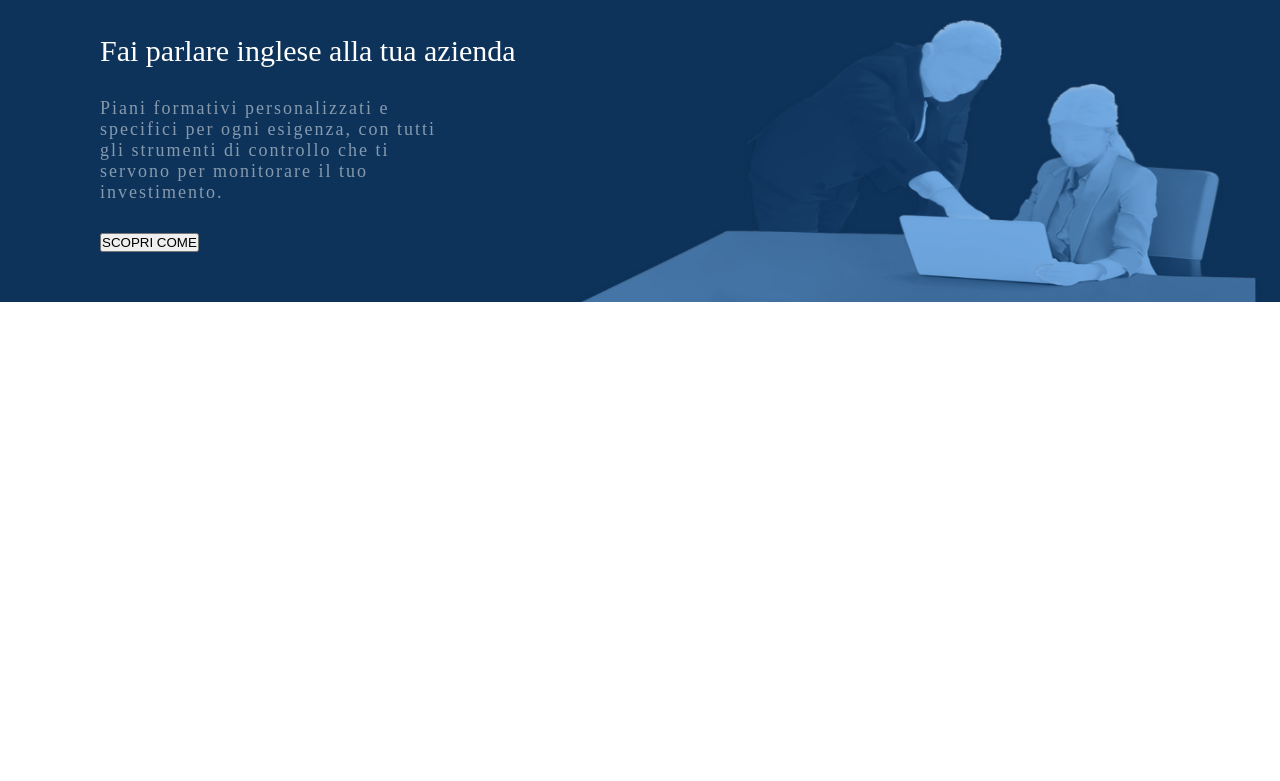
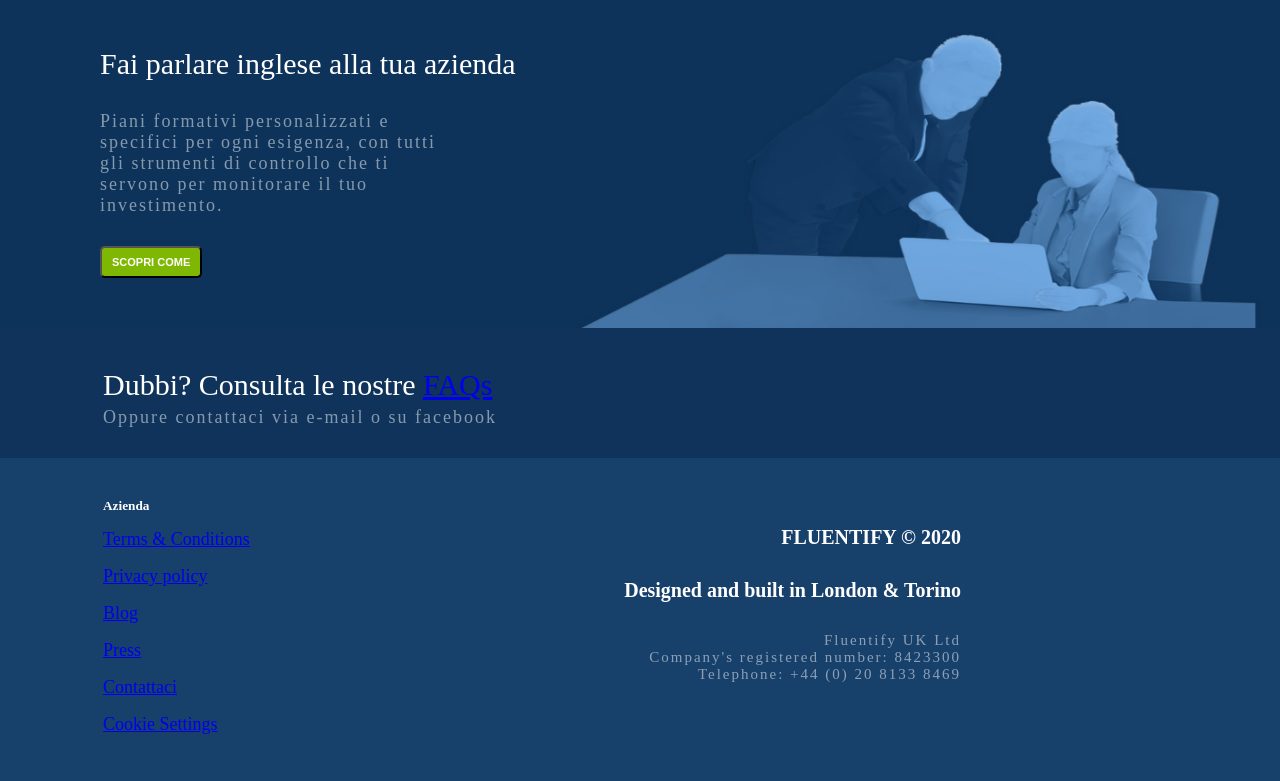
Before and after one commit to Paolo-Fiaschi/html-css-fluentify, a plain HTML site: page index.html in a window 1280 px wide. Shown: the part 782-1563 px from the top of the page. Before the commit the page ends 1084 px from the top, so only its background shows below. Drawn offline with Linux system fonts and the light colour scheme.

Commit message:
Struttura sezioni blue con footer

```diff
--- a/index.html
+++ b/index.html
@@ -38,7 +38,7 @@
               <a href="#">DIVENTA TUTOR</a>
             </li>
             <li>
-              <button type="button" name="button">
+              <button type="button" name="button" class="green">
                 LOG IN
               </button>
             </li>
@@ -235,25 +235,86 @@
 
     <footer>
 
-      <div class="footer-div">
+      <div class="footer-div-conteiner1">
 
-        <h3>
+        <div class="footer-div">
 
-        </h3>
+          <h2>
+            Dubbi? Consulta le nostre
+            <a href="#">
+              FAQs
+            </a>
+          </h2>
 
-        <h4>
+          <h4>
+            Oppure contattaci via e-mail o su facebook
+          </h4>
 
-        </h4>
+        </div>
 
       </div>
-
-      <div class="footer-div">
+      <div class="footer-div-conteiner2">
 
         <div class="footer-div">
+
+          <h5>
+            Azienda
+          </h5>
+
+          <ul>
+            <li>
+              <a href="#">
+                Terms & Conditions
+              </a>
+            </li>
+            <li>
+              <a href="#">
+                Privacy policy
+              </a>
+            </li>
+            <li>
+              <a href="#">
+                Blog
+              </a>
+            </li>
+            <li>
+              <a href="#">
+                Press
+              </a>
+            </li>
+            <li>
+              <a href="#">
+                Contattaci
+              </a>
+            </li>
+            <li>
+              <a href="#">
+                Cookie Settings
+              </a>
+            </li>
+
+          </ul>
 
         </div>
 
         <div class="footer-div">
+
+          <span>
+            FLUENTIFY &copy; 2020
+          </span>
+
+          <span>
+            Designed and built in London & Torino
+          </span>
+
+          <p>
+            Fluentify UK Ltd
+            <br>
+            Company's registered number: 8423300
+            <br>
+            Telephone: +44 (0) 20 8133 8469
+
+          </p>
 
         </div>
 
--- a/style.css
+++ b/style.css
@@ -19,6 +19,7 @@ header::after{
 nav{
   height: auto;
 }
+/* nav left */
 .div-nav-left img{
   float: left;
   display: inline-block;
@@ -31,10 +32,19 @@ nav{
   font-size: 12px;
   padding: 50px 10px 0 0;
 }
+.div-nav-left a,
+.div-nav-left a:link,
+.div-nav-left a:visited{
+color: white;
+text-decoration: none;
+}
+.div-nav-left a:hover{
+  color: #f8b71c;
+}
+/* nav right */
 .div-nav-right ul li{
   display: inline-block;
   text-align: center;
-  /* float: right; */
   font-size: 12px;
   padding: 50px 0px 0px 10px;
 }
@@ -48,8 +58,19 @@ nav{
   padding-right: 100px;
   float: right;
 }
+.div-nav-right ul li:first-child{
+  opacity: 0.5;
+}
 button{
   cursor: pointer;
+}
+button{
+  background-color: #7fb802;
+  font-size: 11px;
+  border-radius: 5px;
+  font-weight: 700;
+  padding: 8px 10px;
+  color: white;
 }
 /* main */
 main::after{
@@ -118,13 +139,11 @@ h1{
 .blue-div-right{
   float: right;
   width: 50%;
-  /* padding: 100px 150px 50px 50px; */
 
 }
 .blue-div-right img{
   background-size: cover;
   width: 100%;
-  /* padding: 100px 150px 50px 50px; */
 }
 /* section blue-sfondo2 */
 .blue-sfondo2{
@@ -141,3 +160,65 @@ h1{
 .div-h2 p{
   width: 65%;
 }
+/* footer*/
+.footer-div-conteiner1::after,
+.footer-div-conteiner2::after{
+  content: "";
+  display: table;
+  clear: both;
+}
+.footer-div-conteiner1{
+  background-color: #0f335a;
+  color: white;
+}
+.footer-div{
+  float: left;
+  padding: 40px 80px 30px 103px;
+}
+.footer-div h2{
+  font-weight: 500;
+  font-size: 30px;
+  padding-bottom: 5px;
+}
+h4{
+  font-size: 18px;
+  font-weight: 300;
+  opacity: 0.5;
+  letter-spacing: 2px;
+}
+.footer-div-conteiner2{
+  background-color: #17406b;
+  color: white;
+}
+h5{
+  padding-bottom: 15px;
+}
+.footer-div ul{
+  list-style-type: none;
+}
+.footer-div ul li a{
+  padding-bottom: 16px;
+  display: block;
+  font-size: 18px;
+}
+.footer-div span{
+  display: block;
+  font-weight: bolder;
+  font-size: 20px;
+}
+.footer-div-conteiner2 .footer-div:last-child{
+  text-align: right;
+  float: right;
+  padding: 68px 319px 30px 50px;
+  }
+.footer-div span{
+  padding-bottom: 30px;
+}
+.footer-div p{
+  font-size: 15px;
+  font-weight: 300;
+  opacity: 0.5;
+  letter-spacing: 2px;
+  padding-bottom: 30px;
+
+}
```
